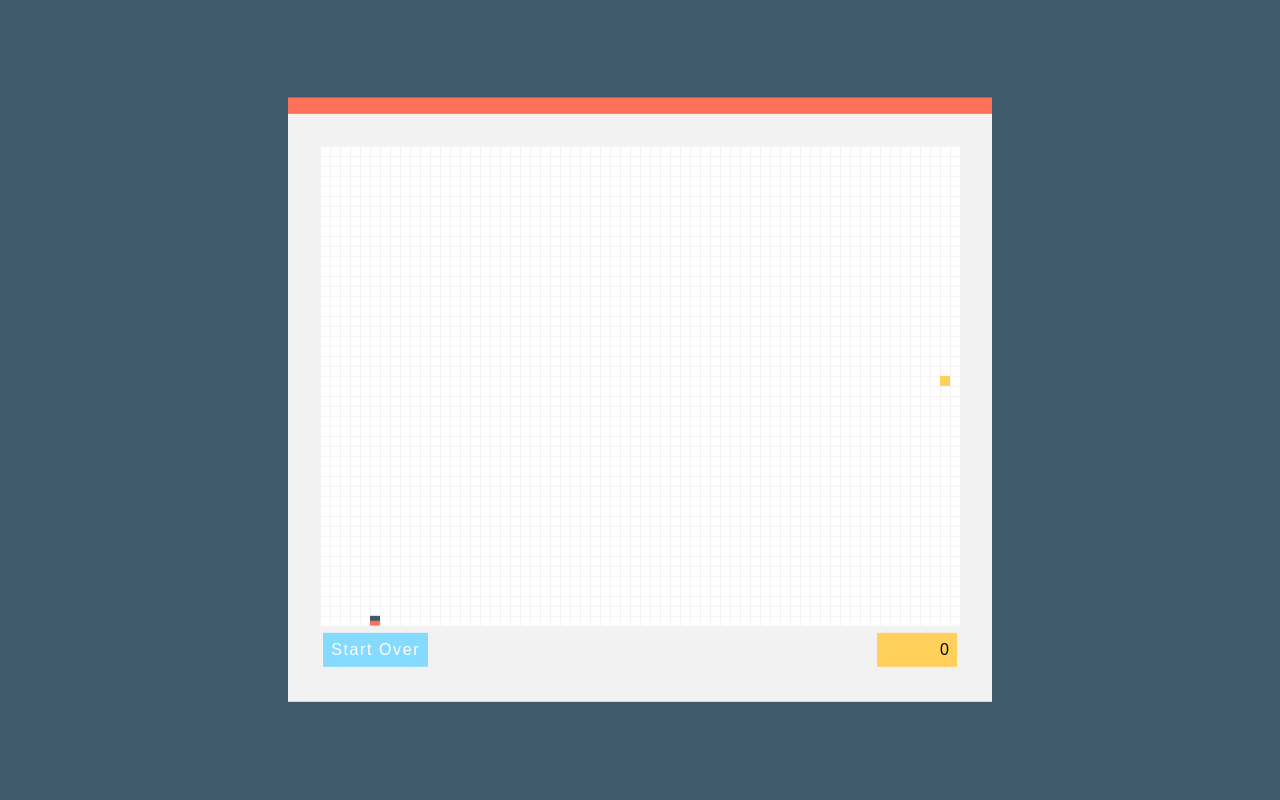
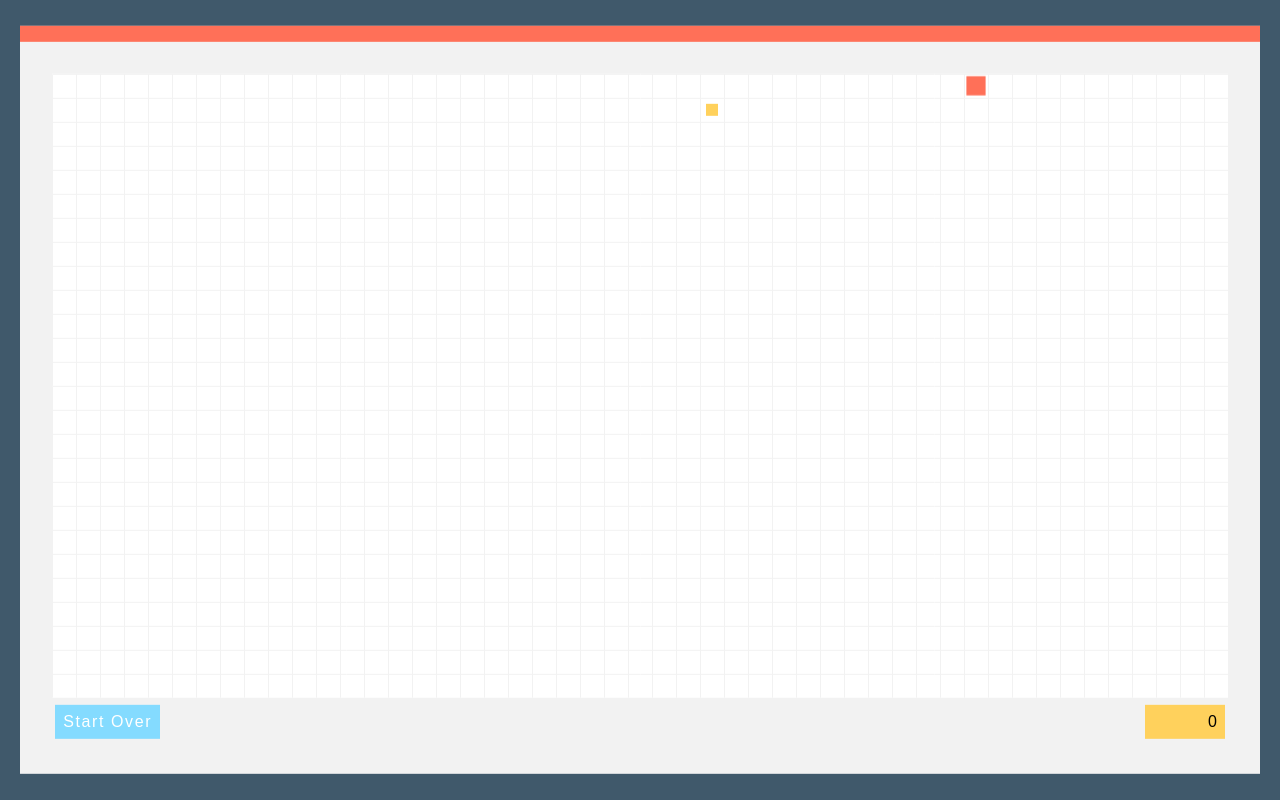
Before and after one commit to forfin/snake-html, a plain HTML site: page index.html in a window 1280 px wide. Drawn offline with Linux system fonts and the light colour scheme.

Commit message:
update game style and now game can resize

```diff
--- a/game.js
+++ b/game.js
@@ -1,16 +1,15 @@
+function SnakeGame(){
 
   var snake;
 
-var freeLoaction = [];
+  var map;
+  var mapColumns;
+  var mapRows;
+  var mapWidth;
+  var mapHeight;
 
-var map;
-var mapColumns = 64;
-var mapRows = 48;
-var mapWidth = 640;
-var mapHeight = 480;
-
-var cellHeight = mapHeight / mapRows;
-var cellWidth = mapWidth / mapColumns;
+  var cellHeight = 24;
+  var cellWidth = 24;
 
   var score;
   var myScreen;
@@ -25,33 +24,49 @@ var maxRefreshCount;
   var userLastAction;
   var snakeLastMove;
 
-var borderLocation = [];
-for(c=0;c<mapRows;c++){
-  borderLocation.push([c, -1]);
-  borderLocation.push([c, mapColumns]);
-}
-for(c=0;c<mapColumns;c++){
-  borderLocation.push([-1, c]);
-  borderLocation.push([mapRows, c]);
-}
+  var borderLocation;
+
 
   var pixelStep;
 
-function startGame() {
+  this.resize = function(){
+    mapWidth = window.innerWidth - 100;
+    mapHeight = window.innerHeight - 160;
+    mapColumns = parseInt(mapHeight / cellHeight);
+    mapRows = parseInt(mapWidth / cellWidth);
+    mapWidth = mapRows * cellWidth;
+    mapHeight = mapColumns * cellHeight;
+
     myScreen = document.getElementById('mySnakeGame');
     ctx = myScreen.getContext("2d");
     myScreen.width = mapWidth;
     myScreen.height = mapHeight;
 
-  startOver();
+    borderLocation = [];
+    for(c=0;c<mapRows;c++){
+      borderLocation.push([-1, c]);
+      borderLocation.push([mapColumns, c]);
+    }
+    for(c=0;c<mapColumns;c++){
+      borderLocation.push([c, -1]);
+      borderLocation.push([c, mapRows]);
+    }
+
+    this.startOver();
+  }
+
+  this.startGame = function() {
+
+    this.resize();
+
 
     setInterval(updateGame, gameSpeed);
-  setInterval(drawGame, drawSpeed);
+    //setInterval(drawGame, drawSpeed);
 
     document.onkeydown = canvasMove;
   }
 
-function startOver(){
+  this.startOver = function(){
     score = 0;
     document.getElementById('score_val').innerHTML = score;
 
@@ -68,18 +83,34 @@ function startOver(){
     userLastAction = action;
     snakeLastMove = action;
 
-  gameSpeed = 80;
-  drawSpeed = 20;
+    gameSpeed = 120;
 
     pixelStep = 0;
+  }
+
+  this.getSnake = function(){
+    return snake;
+  }
+
+  this.getFood = function(){
+    return food;
+  }
+
+  this.getFreeLocation = function(){
+    return calcFreeLocation();
+  }
+
+  this.getUserLastAction = function(){
+    return userLastAction;
+  }
+
+  this.setUserLastAction = function(action){
+    userLastAction = action;
   }
 
   function updateGame(){
     maxRefreshCount = gameSpeed/drawSpeed;
     calc();
-}
-
-function drawGame(){
     clear(ctx);
     drawMap();
     drawFood();
@@ -97,14 +128,14 @@ function drawMap(){
     ctx.strokeStyle="#F2F2F2";
     for(c = 0; c < mapColumns; c++){
       ctx.beginPath();
-    ctx.moveTo(c * cellWidth + 0.5, .5);
-    ctx.lineTo(c * cellWidth + 0.5, mapHeight + 0.5);
+      ctx.moveTo(.5, c * cellHeight + 0.5);
+      ctx.lineTo(mapWidth + 0.5, c * cellHeight + 0.5);
       ctx.stroke();
     }
     for(c = 0; c < mapRows; c++){
       ctx.beginPath();
-    ctx.moveTo(.5, c * cellHeight + 0.5);
-    ctx.lineTo(mapWidth + 0.5, c * cellWidth + 0.5);
+      ctx.moveTo(c * cellWidth + 0.5, .5);
+      ctx.lineTo(c * cellWidth + 0.5, mapHeight + 0.5);
       ctx.stroke();
     }
   }
@@ -143,7 +174,7 @@ function calc(){
       //console.log(borderLocation);
       var deathLocation = snake.concat(borderLocation);
       if(isCoordnInArray(deathLocation, nextHead)){
-      console.log('Game Over');
+        //console.log('Game Over');
       }else{
         snake.push(nextHead);
         //if eating food.
@@ -157,7 +188,6 @@ function calc(){
         }
       }
 
-
       snakeLastMove = userLastAction;
     }
   }
@@ -166,7 +196,7 @@ function calcFreeLocation(){
     var newFreeLoaction = [];
     for(c=0;c<mapColumns;c++){
       for(r=0;r<mapRows;r++){
-      var newLocation = [r, c];
+        var newLocation = [c, r];
         if(!isCoordnInArray(snake, newLocation)){
           newFreeLoaction.push(newLocation);
         }
@@ -177,34 +207,45 @@ function calcFreeLocation(){
 
   function drawSnake(){
     //var calcPixelStep = (cellHeight/10) * pixelStep;
+
+    var reverseSnake = snake.slice(0);
+    reverseSnake.reverse();
+    var drawSnake = [reverseSnake, snake];
+    //ctx.fillStyle = 'rgba(0,0,0,0.1)';
+    for(r = 0; r<drawSnake.length;r++){
+      for(s = 0; s<snake.length;s++){
+        var drawLocation = [drawSnake[r][s][1] * cellWidth + 0.1 * cellWidth, drawSnake[r][s][0] * cellHeight + 0.1 * cellHeight];
+
+
+        if(s+1 < snake.length){
+          var stopLocation = [drawSnake[r][s+1][1] * cellWidth + 0.9 * cellWidth, drawSnake[r][s+1][0] * cellHeight + 0.9 * cellHeight];
+
           ctx.fillStyle = '#40596B';
-  for(s = 0; s<snake.length;s++){
-    var drawLocation = [snake[s][1] * cellWidth, snake[s][0] * cellHeight];
-    ctx.fillRect(drawLocation[0], drawLocation[1], cellWidth, cellHeight);
-
-    if(s == snake.length-1){
+          ctx.beginPath();
+          ctx.moveTo(Math.min(drawLocation[0], stopLocation[0]), Math.min(drawLocation[1], stopLocation[1]));
+          ctx.lineTo(Math.min(drawLocation[0], stopLocation[0]), Math.max(drawLocation[1], stopLocation[1]));
+          ctx.lineTo(Math.max(drawLocation[0], stopLocation[0]), Math.max(drawLocation[1], stopLocation[1]));
+          ctx.lineTo(Math.max(drawLocation[0], stopLocation[0]), Math.min(drawLocation[1], stopLocation[1]));
+          ctx.closePath();
+          ctx.fill();
+        }else if(r == 1){
           ctx.fillStyle = '#FF7058';
-      if(snakeLastMove == 'R'){
-        drawLocation[0] += (cellWidth/maxRefreshCount) * pixelStep;
-      }
-      else if(snakeLastMove == 'L'){
-        drawLocation[0] -= (cellWidth/maxRefreshCount) * pixelStep;
-      }
-      else if(snakeLastMove == 'U'){
-        drawLocation[1] -= (cellHeight/maxRefreshCount) * pixelStep;
-      }
-      else if(snakeLastMove == 'D'){
-        drawLocation[1] += (cellHeight/maxRefreshCount) * pixelStep;
-      }
-      ctx.fillRect(drawLocation[0], drawLocation[1], cellWidth, cellHeight);
+          ctx.fillRect(drawLocation[0], drawLocation[1], cellWidth * 0.8, cellHeight * 0.8);
         }
       }
+    }
+
     pixelStep += 1;
   }
 
   function drawFood(){
     ctx.fillStyle = '#FFD15C';
-  ctx.fillRect(food[1] * cellWidth, food[0] * cellHeight, cellWidth, cellHeight);
+    ctx.fillRect(food[1] * cellWidth + cellWidth * 0.25, food[0] * cellHeight + cellHeight * 0.25, cellWidth * 0.5, cellHeight * 0.5);
+  }
+
+  function clear(c) {
+      c.clearRect(0, 0, mapWidth, mapHeight);
+  }
 }
 
 function isCoordnInArray(array, coordn) {
@@ -216,6 +257,6 @@ function isCoordnInArray(array, coordn) {
     return false;   // Not found
 }
 
-function clear(c) {
-    c.clearRect(0, 0, mapWidth, mapHeight);
-}
+var game = new SnakeGame();
+
+window.addEventListener("resize", game.resize);
--- a/index.html
+++ b/index.html
@@ -3,6 +3,7 @@
 <head>
 <meta name="viewport" content="width=device-width, initial-scale=1.0"/>
 <script src="./game.js" charset="utf-8"></script>
+<script src="./ai.js" charset="utf-8"></script>
 <style media="screen">
   body{
     padding: 0;
@@ -58,13 +59,13 @@
   }
 </style>
 </head>
-<body onload="startGame()">
+<body onload="game.startGame()">
 
   <div class="game">
     <canvas id="mySnakeGame"></canvas>
     <div class="menu">
       <ul>
-        <li><a class="startOver" onclick="startOver();return false;" href="#">Start Over</a></li>
+        <li><a class="startOver" onclick="game.startOver();return false;" href="#">Start Over</a></li>
         <li class="score"><span id="score_val">0</span></li>
       </ul>
     </div>
```
Lines whose indentation alone changed are shown as unchanged.
